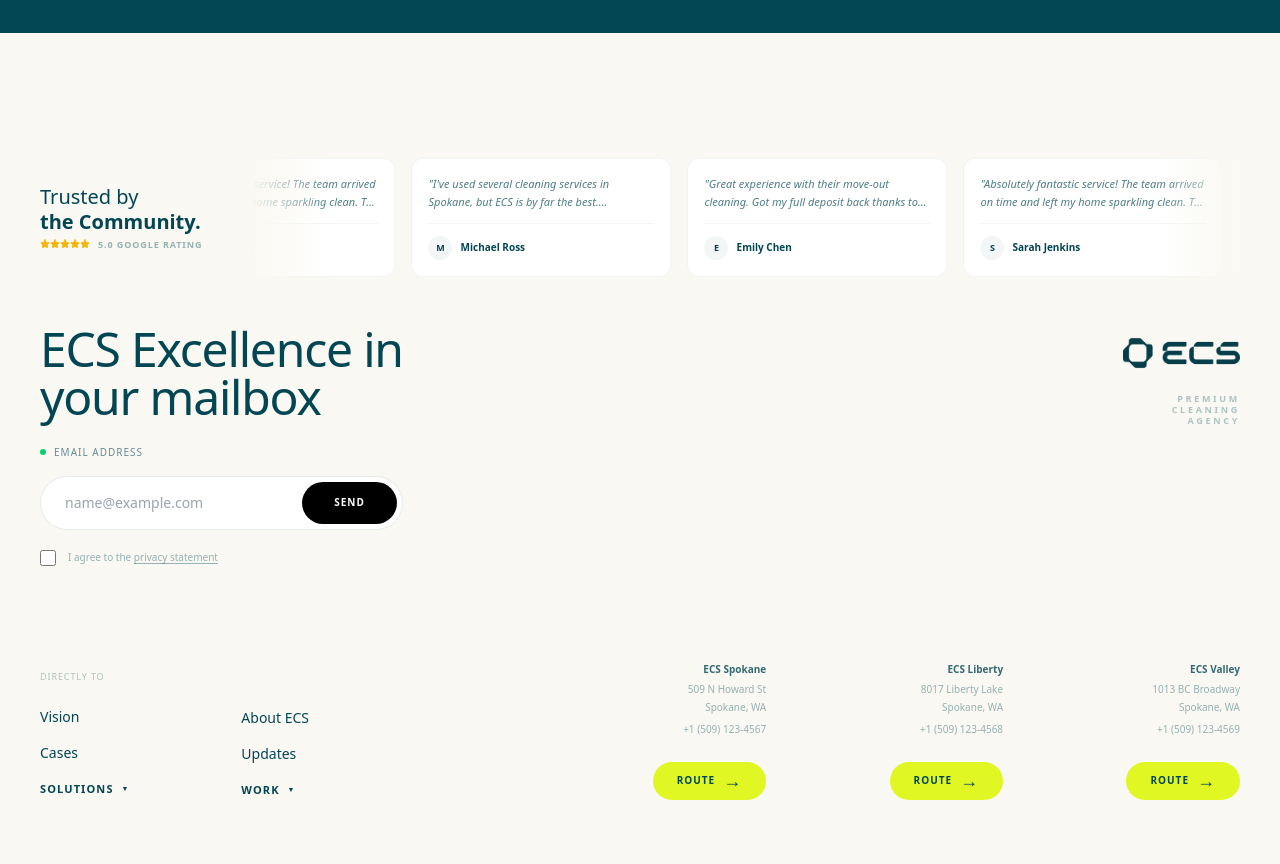
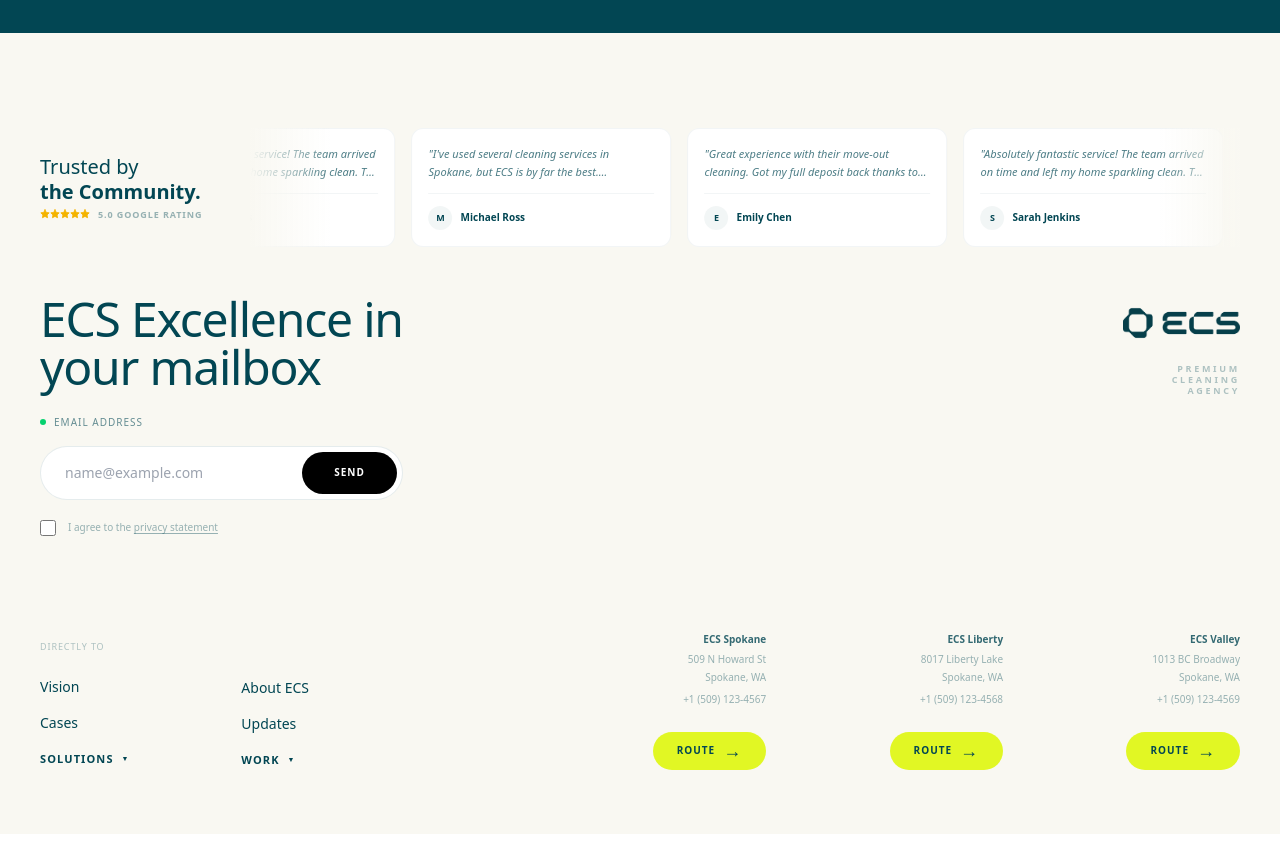
Before and after one commit to renatoquerales28-byte/extreme-cleaning-next, a Next.js app: page / in a window 1280 px wide. Shown: the part 3040-3904 px from the top of the page. After the commit the page ends 3874 px from the top, so only its background shows below. Built offline with nearby package versions, Linux system fonts and the light colour scheme.

Commit message:
UI: Move social proof content up by 30px

```diff
--- a/src/components/landing/FooterSection.tsx
+++ b/src/components/landing/FooterSection.tsx
@@ -12,7 +12,7 @@ export default function FooterSection() {
         <footer id="footer" className="w-full bg-[#F9F8F2] text-[#024653] relative z-10 overflow-hidden pt-[85px] pb-16">
 
             {/* --- SOCIAL PROOF MARQUEE --- */}
-            <div className="w-full bg-transparent pb-12">
+            <div className="w-full bg-transparent pb-12 -mt-[30px]">
                 <div className="max-w-[1700px] mx-auto px-6 lg:px-10">
                     <div className="flex flex-col lg:flex-row lg:items-center gap-8 lg:gap-12">
                         {/* Title Block */}
```
